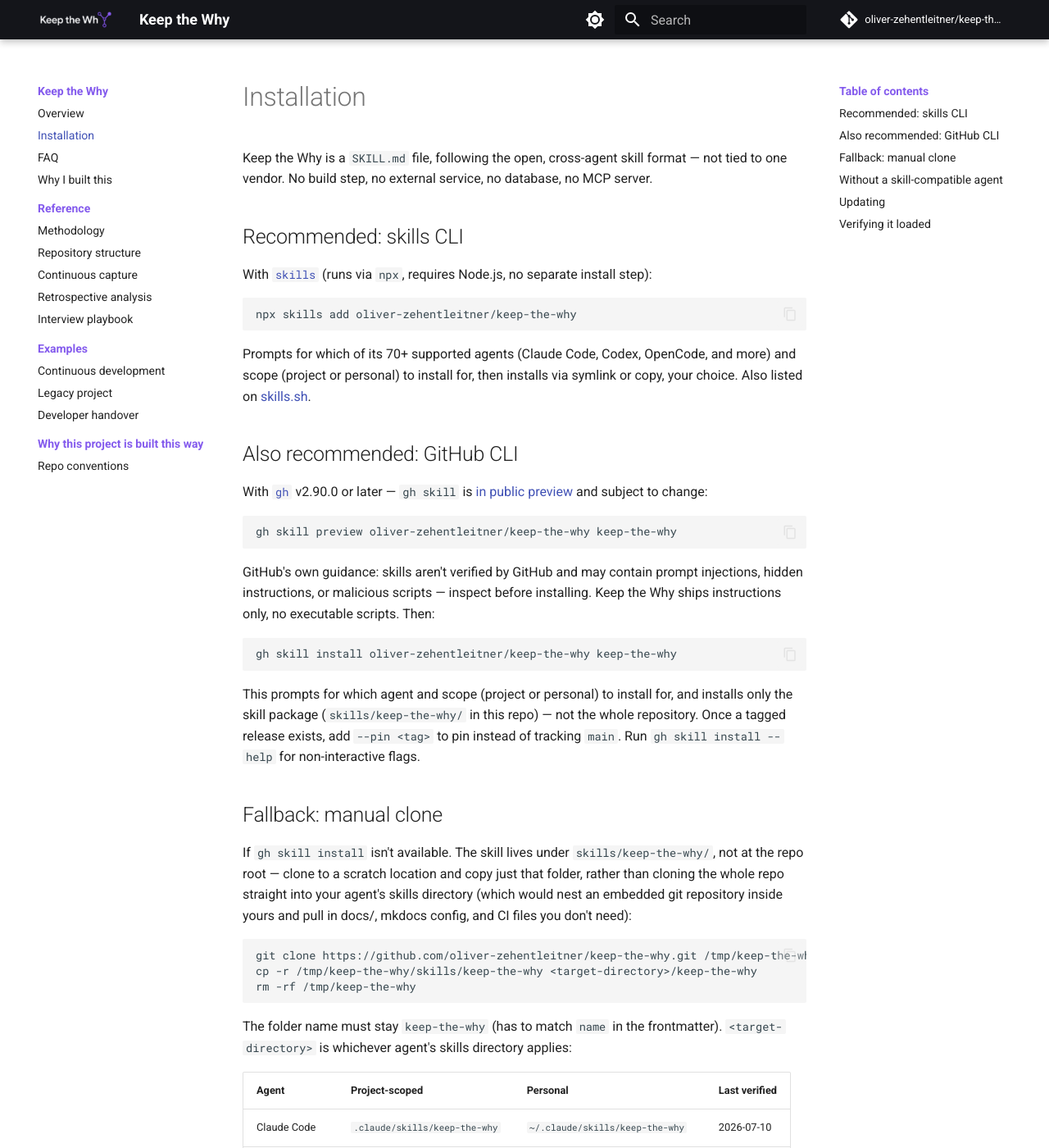
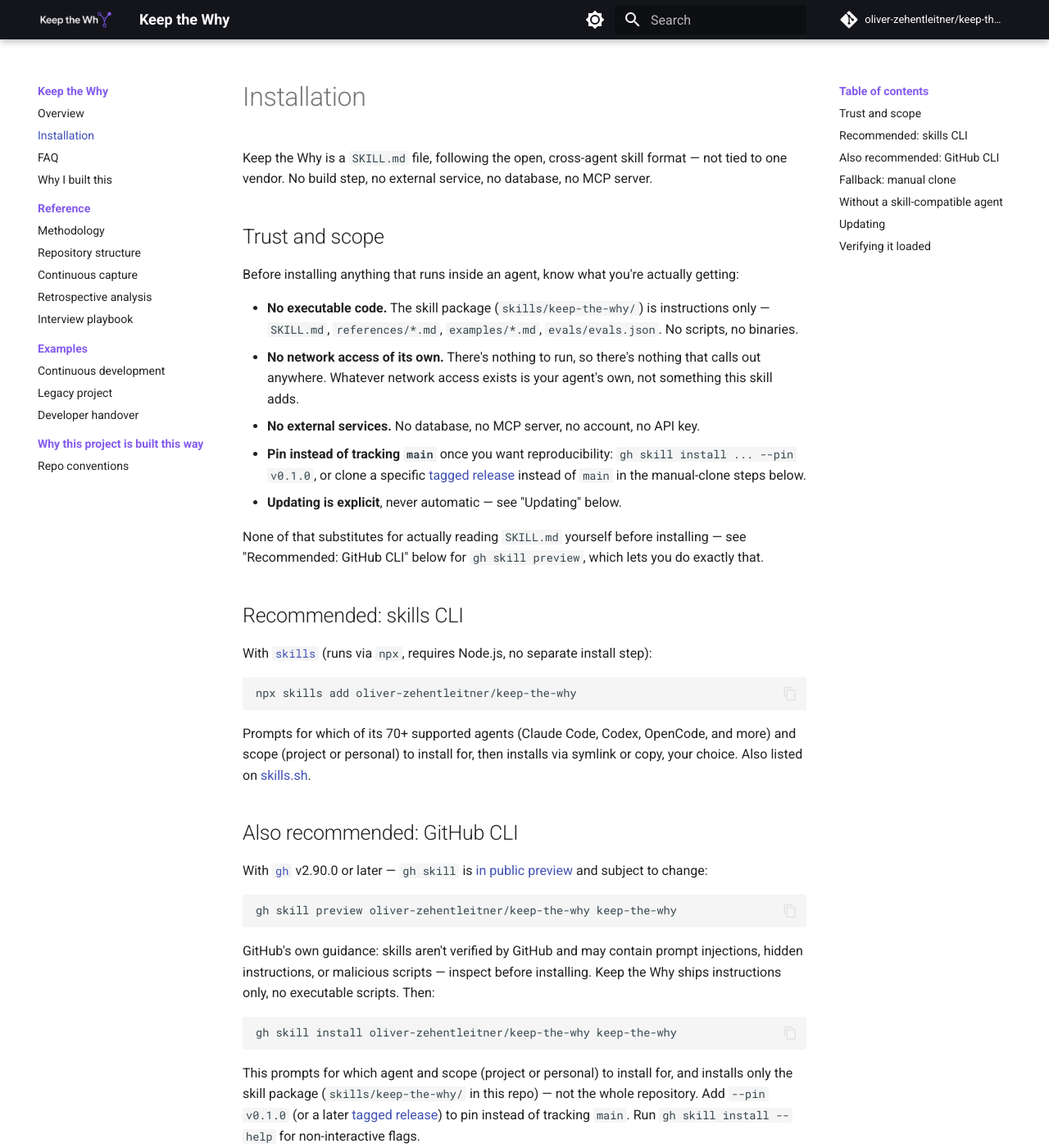
Before and after one commit to oliver-zehentleitner/keep-the-why, an MkDocs documentation site: the page built from docs/installation.md, in a window 1280 px wide and 1400 px high. Shown: the whole window at 82% size. Built offline with MkDocs 1.6.1 and Material for MkDocs 9.7.7, drawn with Linux system fonts in a browser that asks for light colours; comment, search, counter and statistics services are not loaded; some of the changed text lies outside the part shown.

Commit message:
Add visible trust/scope section, soften absolute wording, pin to v0.1.0
- installation.md gets a consolidated "Trust and scope" section up
  front: no executable code, no network access of its own, no external
  services, and pointers to pinning/updating - all previously scattered
  or implicit, now stated together in one place before the install
  commands.
- Now that v0.1.0 is tagged, install/clone instructions reference it
  concretely instead of "once a tagged release exists."
- Core rule 11's "beats" framing read as free narration always being
  superior to targeted questions. Reworded to make explicit these are
  sequential steps (narrate first, then close gaps with targeted
  questions), not a strict either/or.

Verified against GitHub's own docs and did not change: the suggested
"gh skill preview OWNER/REPO --skill NAME" flag syntax isn't real -
GitHub's docs use positional arguments only. Also didn't change Core
rule 6 - it already states the "don't manufacture a rejected
alternative" caveat directly in the same rule, not just implied
elsewhere.

Co-Authored-By: Claude Sonnet 5 <noreply@anthropic.com>
Claude-Session: https://claude.ai/code/session_01MA1sWRZvLrrAsehqQW7qM7

````diff
--- a/docs/installation.md
+++ b/docs/installation.md
@@ -1,6 +1,18 @@
 # Installation
 
 Keep the Why is a `SKILL.md` file, following the open, cross-agent skill format — not tied to one vendor. No build step, no external service, no database, no MCP server.
+
+## Trust and scope
+
+Before installing anything that runs inside an agent, know what you're actually getting:
+
+- **No executable code.** The skill package (`skills/keep-the-why/`) is instructions only — `SKILL.md`, `references/*.md`, `examples/*.md`, `evals/evals.json`. No scripts, no binaries.
+- **No network access of its own.** There's nothing to run, so there's nothing that calls out anywhere. Whatever network access exists is your agent's own, not something this skill adds.
+- **No external services.** No database, no MCP server, no account, no API key.
+- **Pin instead of tracking `main`** once you want reproducibility: `gh skill install ... --pin v0.1.0`, or clone a specific [tagged release](https://github.com/oliver-zehentleitner/keep-the-why/releases) instead of `main` in the manual-clone steps below.
+- **Updating is explicit**, never automatic — see "Updating" below.
+
+None of that substitutes for actually reading `SKILL.md` yourself before installing — see "Recommended: GitHub CLI" below for `gh skill preview`, which lets you do exactly that.
 
 ## Recommended: skills CLI
 
@@ -26,11 +38,11 @@ GitHub's own guidance: skills aren't verified by GitHub and may contain prompt i
 gh skill install oliver-zehentleitner/keep-the-why keep-the-why
 ```
 
-This prompts for which agent and scope (project or personal) to install for, and installs only the skill package (`skills/keep-the-why/` in this repo) — not the whole repository. Once a tagged release exists, add `--pin <tag>` to pin instead of tracking `main`. Run `gh skill install --help` for non-interactive flags.
+This prompts for which agent and scope (project or personal) to install for, and installs only the skill package (`skills/keep-the-why/` in this repo) — not the whole repository. Add `--pin v0.1.0` (or a later [tagged release](https://github.com/oliver-zehentleitner/keep-the-why/releases)) to pin instead of tracking `main`. Run `gh skill install --help` for non-interactive flags.
 
 ## Fallback: manual clone
 
-If `gh skill install` isn't available. The skill lives under `skills/keep-the-why/`, not at the repo root — clone to a scratch location and copy just that folder, rather than cloning the whole repo straight into your agent's skills directory (which would nest an embedded git repository inside yours and pull in docs/, mkdocs config, and CI files you don't need):
+If `gh skill install` isn't available. The skill lives under `skills/keep-the-why/`, not at the repo root — clone to a scratch location and copy just that folder, rather than cloning the whole repo straight into your agent's skills directory (which would nest an embedded git repository inside yours and pull in docs/, mkdocs config, and CI files you don't need). Add `--branch v0.1.0` (or a later tag) to the clone command below to pin instead of tracking `main`:
 
 ```bash
 git clone https://github.com/oliver-zehentleitner/keep-the-why.git /tmp/keep-the-why
````
Also changed, not shown: skills/keep-the-why/SKILL.md (+1 -1 lines).
